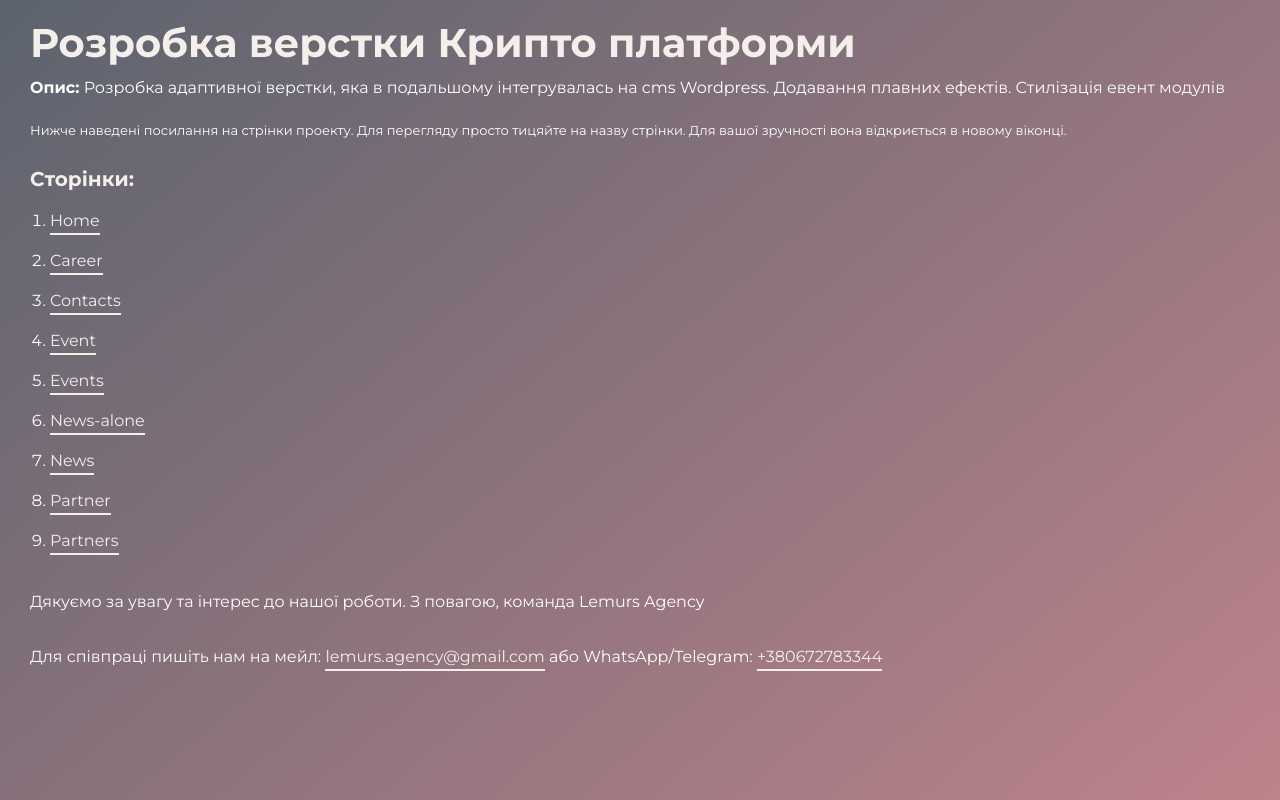
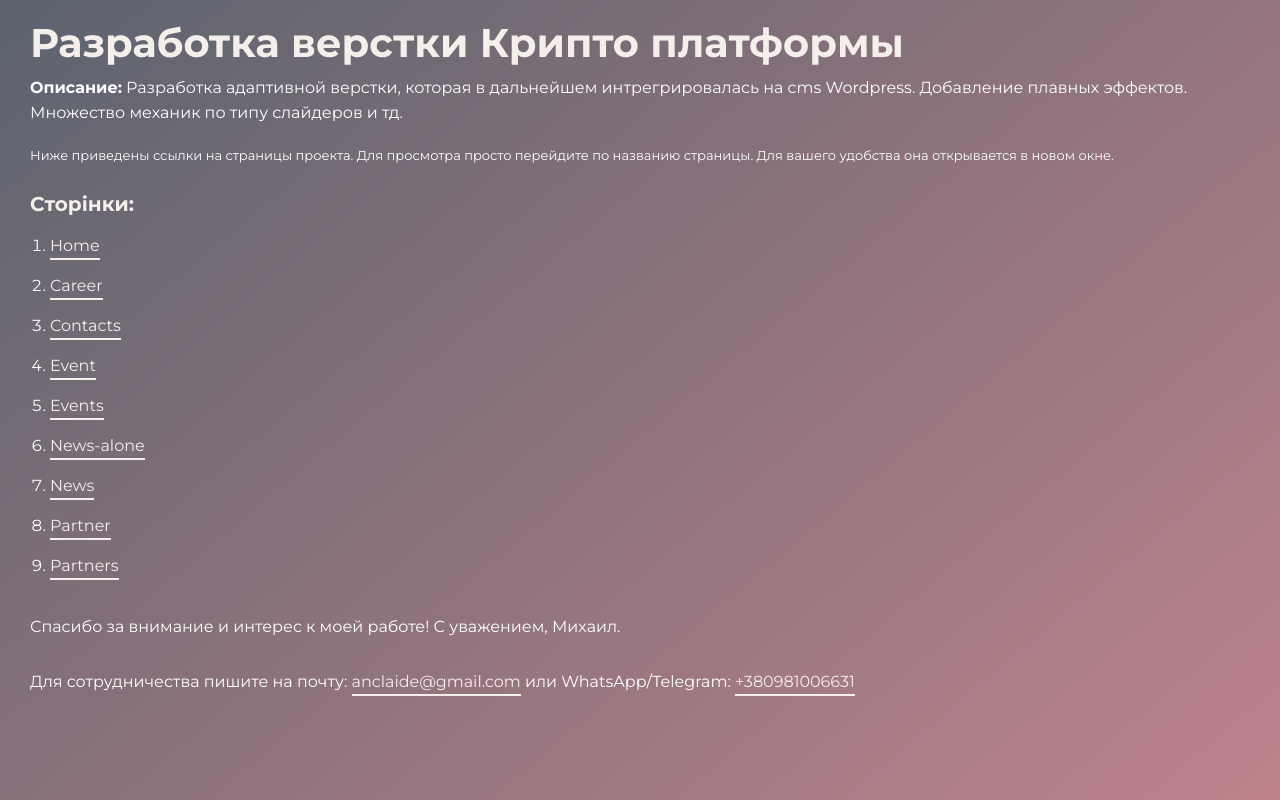
Before and after one commit to deorfeal/Crypto-platform, a plain HTML site: page index.html in a window 1280 px wide. Drawn offline with Linux system fonts and the light colour scheme.

Commit message:
Update index.html

```diff
--- a/index.html
+++ b/index.html
@@ -4,14 +4,14 @@
 <head>
 	<meta charset="UTF-8">
 	<meta name="viewport" content="width=device-width, initial-scale=1.0">
-	<title>Розробка верстки Крипто платформи</title>
+	<title>Разработка верстки Крипто платформы</title>
 </head>
 
 <body>
 	<div class="rootpage">
-		<h1>Розробка верстки Крипто платформи</h1>
-		<p><b>Опис:</b>  Розробка адаптивної верстки, яка в подальшому інтегрувалась на cms Wordpress. Додавання плавних ефектів. Стилізація евент модулів </p>
-		<span class="descpro">Нижче наведені посилання на стрінки проекту. Для перегляду просто тицяйте на назву стрінки. Для вашої зручності вона відкриється в новому віконці.</span>
+		<h1>Разработка верстки Крипто платформы</h1>
+		<p><b>Описание:</b>  Разработка адаптивной верстки, которая в дальнейшем интрегрировалась на cms Wordpress. Добавление плавных эффектов. Множество механик по типу слайдеров и тд.</p>
+		<span class="descpro">Ниже приведены ссылки на страницы проекта. Для просмотра просто перейдите по названию страницы. Для вашего удобства она открывается в новом окне.</span>
 		<div class="rootpage__info">
 		</div>
 		<h2>Cторінки:</h2>
@@ -35,10 +35,10 @@
 		</ol> -->
 		<!--  -->
 
-		<div class="thanks">
-			<p>Дякуємо за увагу та інтерес до нашої роботи. З повагою, команда Lemurs Agency</p>
+				<div class="thanks">
+			<p>Спасибо за внимание и интерес к моей работе! С уважением, Михаил.</p>
 
-			<p>Для співпраці пишіть нам на мейл: <a href="mailto:lemurs.agency@gmail.com" target="_blank">lemurs.agency@gmail.com</a> або WhatsApp/Telegram: <a href="tel:+380672783344">+380672783344</a></p>
+			<p>Для сотрудничества пишите на почту: <a href="mailto:anclaide@gmail.com" target="_blank">anclaide@gmail.com</a> или WhatsApp/Telegram: <a href="tel:+380981006631">+380981006631</a></p>
 		</div>
 	</div>
 </body>
```
